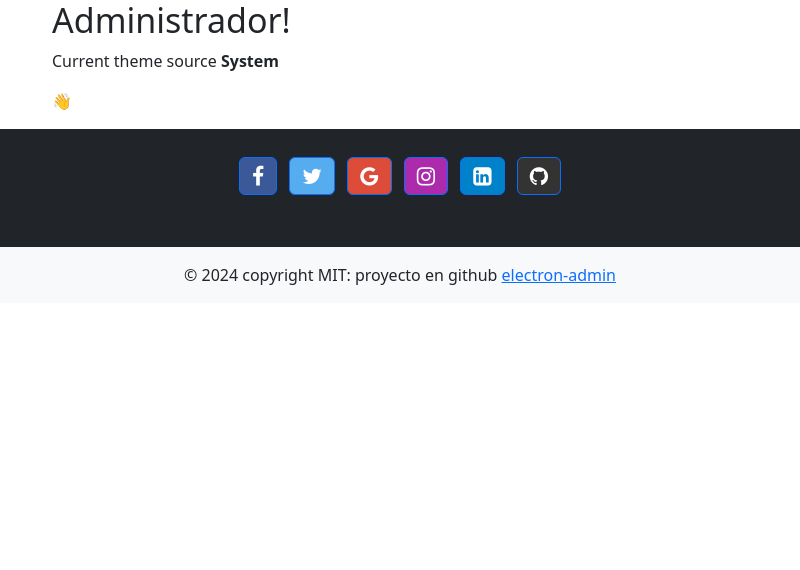
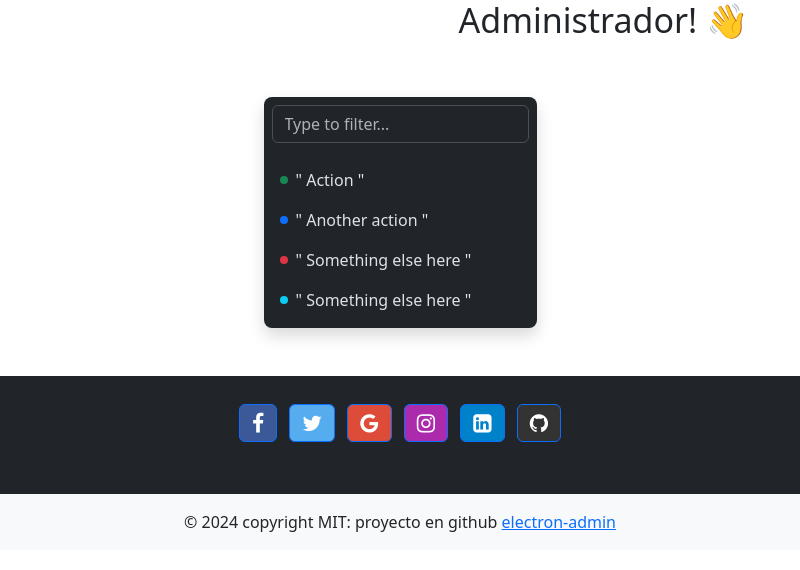
Before and after one commit to ManuelFlorez/electron-admin, an Electron app: page index.html in a window 800 px wide. Drawn offline with nearby package versions, Linux system fonts and the light colour scheme.

Commit message:
add basic

```diff
--- a/index.html
+++ b/index.html
@@ -24,9 +24,41 @@
   </head>
   <body>
     <div class="container">
-      <h1>Administrador!</h1>
-      <p>Current theme source <strong id="theme-source">System</strong></p>
-      <p>👋</p>
+      <h1 class="text-end">Administrador! 👋</h1>
+
+      <div class="d-flex flex-column flex-md-row p-4 gap-4 py-md-5 align-items-center justify-content-center">
+        <div class="dropdown-menu d-block position-static border-0 pt-0 mx-0 rounded-3 shadow overflow-hidden w-280px" data-bs-theme="dark">
+          <form class="p-2 mb-2 gb-dark border-bottom border-dark">
+            <input type="search" class="form-control bg-dark" autocomplete="false" placeholder="Type to filter...">
+          </form>
+          <ul class="list-unstyled mb-0">
+            <li>
+              <a class="dropdown-item d-flex align-items-center gap-2 py-2" href="#">
+                <span class="d-inline-block bg-success rounded-circle p-1"></span>
+                " Action "
+              </a>
+            </li>
+            <li>
+              <a class="dropdown-item d-flex align-items-center gap-2 py-2" href="#">
+                <span class="d-inline-block bg-primary rounded-circle p-1"></span>
+                " Another action "
+              </a>
+            </li>
+            <li>
+              <a class="dropdown-item d-flex align-items-center gap-2 py-2" href="#">
+                <span class="d-inline-block bg-danger rounded-circle p-1"></span>
+                " Something else here "
+              </a>
+            </li>
+            <li>
+              <a class="dropdown-item d-flex align-items-center gap-2 py-2" href="#">
+                <span class="d-inline-block bg-info rounded-circle p-1"></span>
+                " Something else here "
+              </a>
+            </li>
+          </ul>
+        </div>
+      </div>
 
     </div>
     <footer class="bg-light text-center">
--- a/main.js
+++ b/main.js
@@ -5,7 +5,7 @@ const { facebook, github, instagram, linkedin, project, twitter } = require('./s
 const createWindow = () => {
   const win = new BrowserWindow({
     width: 800,
-    height: 600,
+    height: 610,
     webPreferences: {
       preload: path.join(path.resolve(), 'src/preload.js'),
       nodeIntegration: true
```
